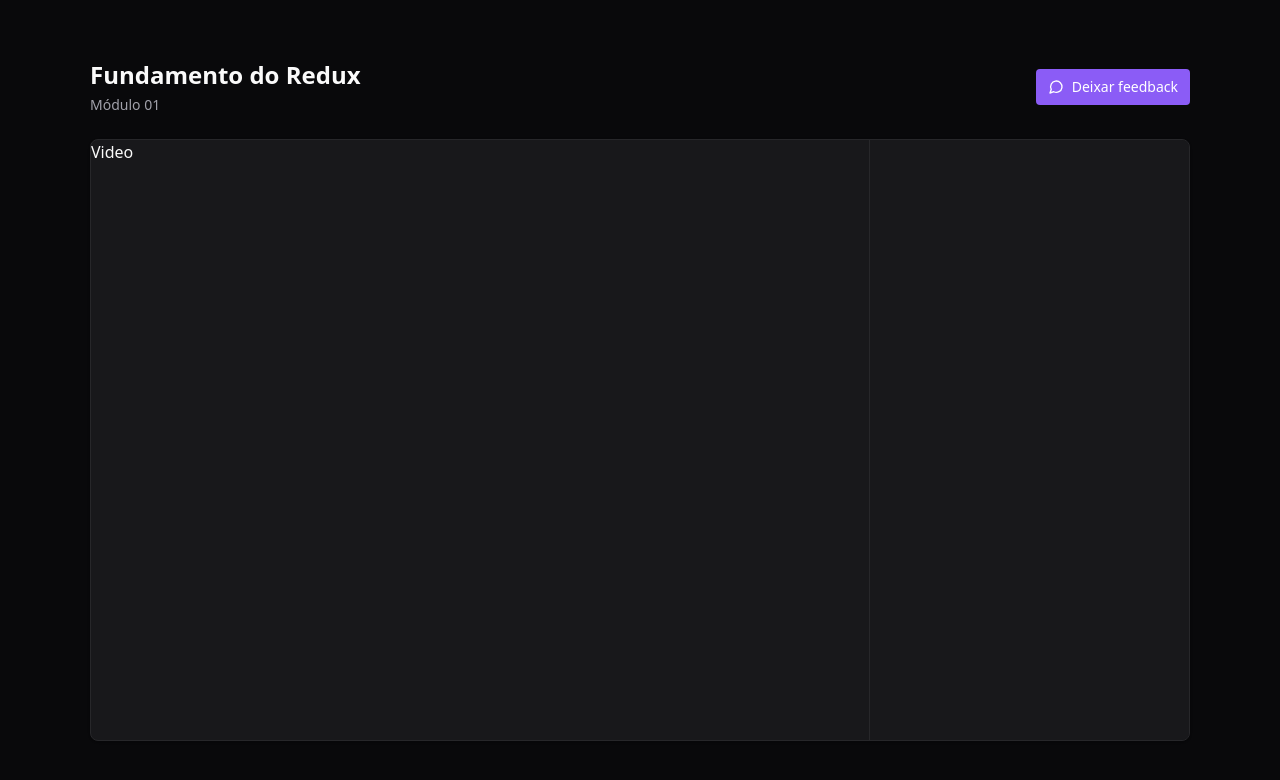
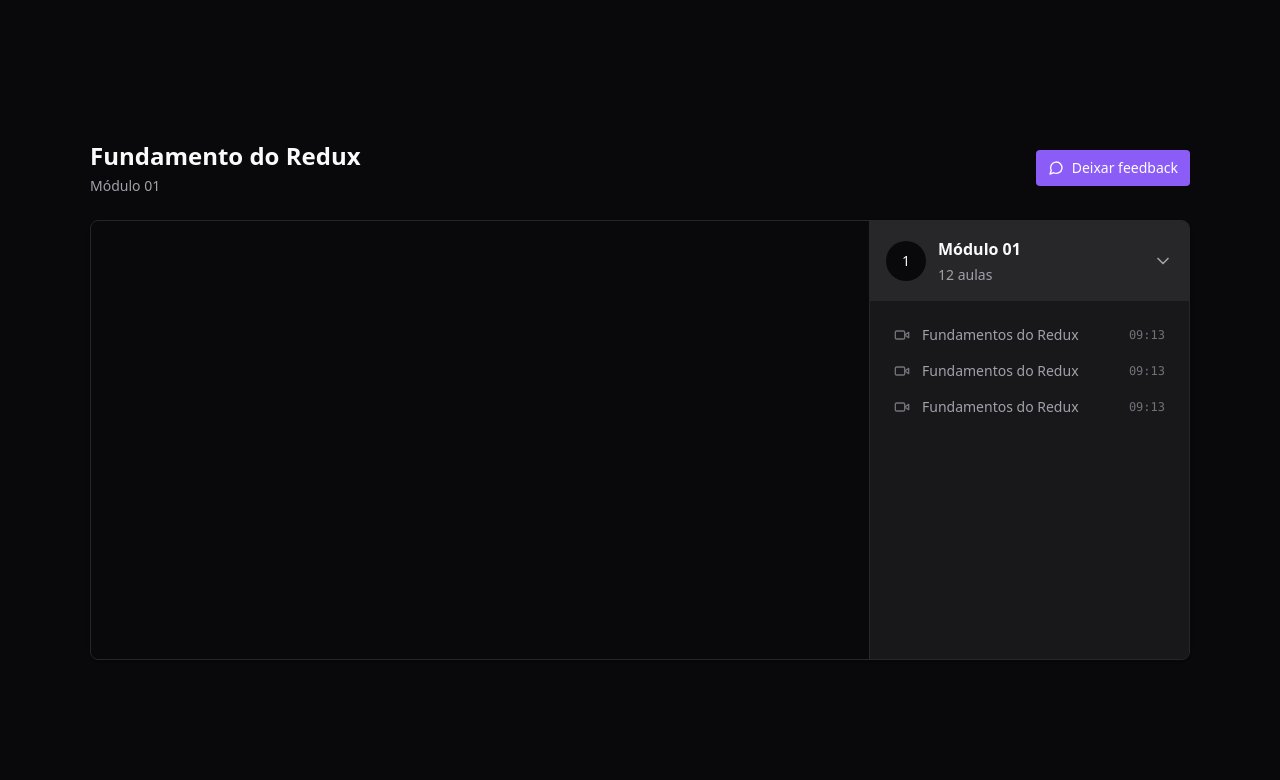
Before and after one commit to jfilipedias/react-redux-zustand, a React (Vite) app: page / in a window 1280 px wide. Shown: the top 780 px of the page. Built offline with nearby package versions, Linux system fonts and the light colour scheme.

Commit message:
feat: Adds a video player and mock a sidebar

```diff
--- a/src/pages/player.tsx
+++ b/src/pages/player.tsx
@@ -1,8 +1,9 @@
-import { MessageCircle } from 'lucide-react'
+import ReactPlayer from 'react-player'
+import { ChevronDown, MessageCircle, Video } from 'lucide-react'
 
 export function Player() {
 	return (
-    <div className="h-screen bg-zinc-950 text-zinc-50 flex justify-center items-center">
+		<div className="flex h-screen items-center justify-center bg-zinc-950 text-zinc-50">
 			<div className="flex w-[1100px] flex-col gap-6">
 				<div className="flex items-center justify-between">
 					<div className="flex flex-col gap-1">
@@ -11,17 +12,64 @@
 					</div>
 
 					<button className="flex items-center gap-2 rounded bg-violet-500 px-3 py-2 text-sm font-medium text-white hover:bg-violet-600">
-            <MessageCircle size={16}/>
+						<MessageCircle size={16} />
 						Deixar feedback
 					</button>
 				</div>
 
 				<main className="relative flex overflow-hidden rounded-lg border border-zinc-800 bg-zinc-900 shadow">
 					<div className="flex-1">
-            Video
+						<div className="aspect-video w-full bg-zinc-950">
+							<ReactPlayer
+								url="https://youtube.com/watch?v=Jai8w6K_GnY"
+								width="100%"
+								height="100%"
+								controls
+							/>
 						</div>
-          <aside className="w-80 border-l border-zinc-800 bg-zinc-900 h-[600px]">
+					</div>
 
+					<aside className="w-80 border-l border-zinc-800 bg-zinc-900">
+						<div>
+							<button className="flex w-full items-center gap-3 bg-zinc-800 p-4">
+								<div className="flex h-10 w-10 items-center justify-center rounded-full bg-zinc-950 text-sm">
+									1
+								</div>
+
+								<div className="flex flex-col gap-1 text-left">
+									<strong>Módulo 01</strong>
+									<span className="text-sm text-zinc-400">12 aulas</span>
+								</div>
+
+								<ChevronDown className="ml-auto text-zinc-400" size={20} />
+							</button>
+
+							<nav className="relative flex flex-col gap-4 p-6">
+								<button className="flex items-center gap-3 text-sm text-zinc-400">
+									<Video className="text-zinc-500" size={16} />
+									<span>Fundamentos do Redux</span>
+									<span className="ml-auto font-mono text-xs text-zinc-500">
+										09:13
+									</span>
+								</button>
+
+								<button className="flex items-center gap-3 text-sm text-zinc-400">
+									<Video className="text-zinc-500" size={16} />
+									<span>Fundamentos do Redux</span>
+									<span className="ml-auto font-mono text-xs text-zinc-500">
+										09:13
+									</span>
+								</button>
+
+								<button className="flex items-center gap-3 text-sm text-zinc-400">
+									<Video className="text-zinc-500" size={16} />
+									<span>Fundamentos do Redux</span>
+									<span className="ml-auto font-mono text-xs text-zinc-500">
+										09:13
+									</span>
+								</button>
+							</nav>
+						</div>
 					</aside>
 				</main>
 			</div>
```
Lines whose indentation alone changed are shown as unchanged.
